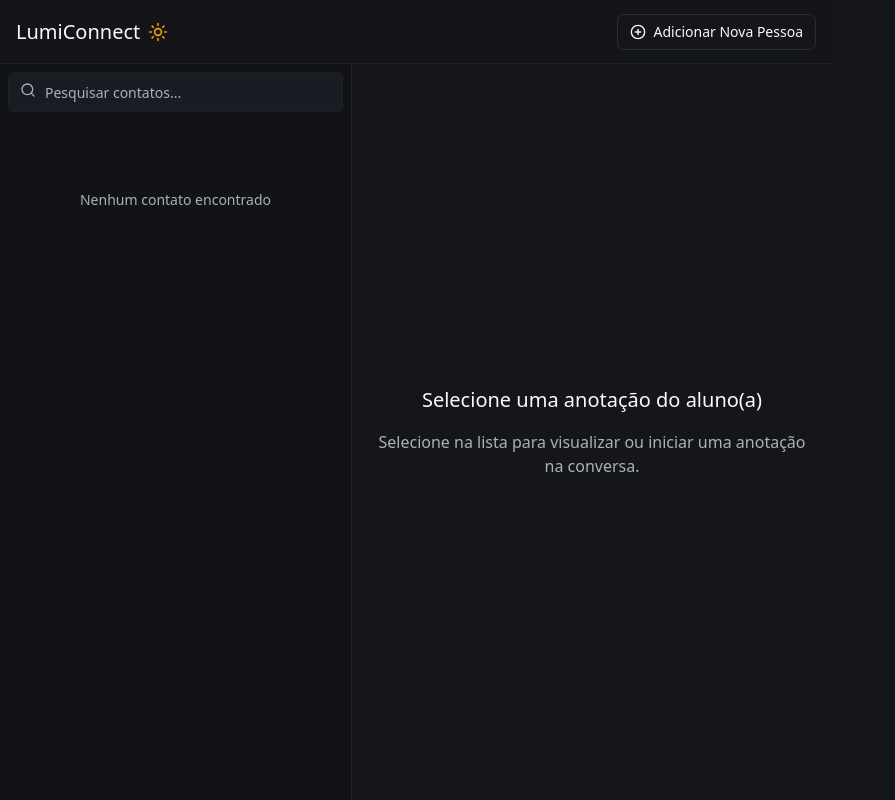
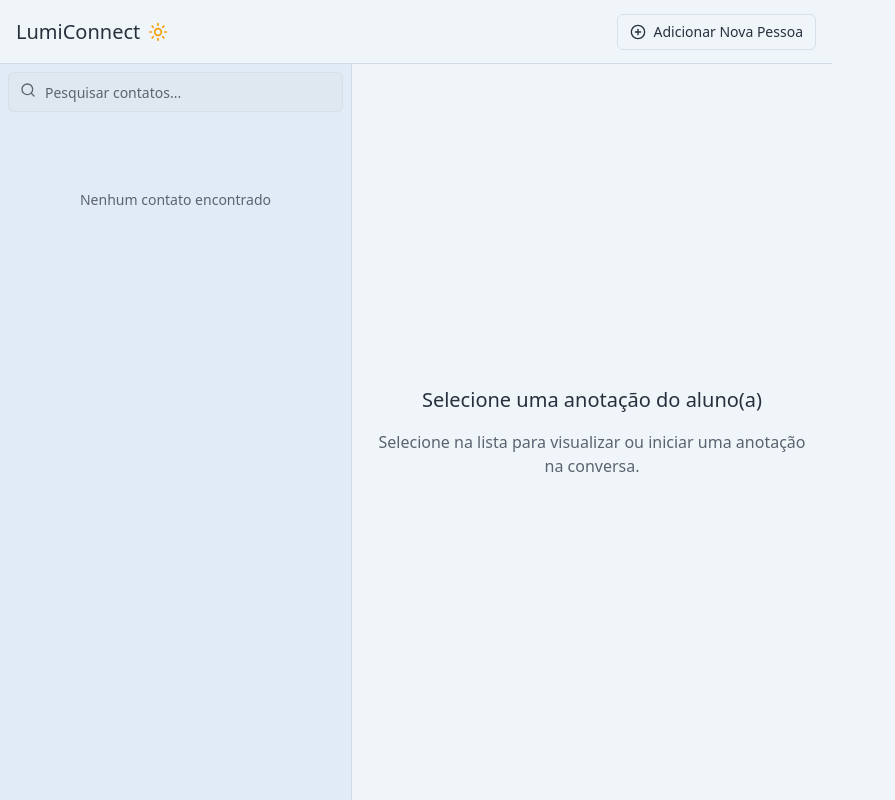
Before and after one commit to DeveloperMatheusH/LumiConnect, a React (Vite) app: page / in a window 1280 px wide. Shown: the whole page, without its empty margins (0-895 px from the left). Built offline with nearby package versions, Linux system fonts and the light colour scheme.

Commit message:
Change background color
Change the background color to light blue.

```diff
--- a/src/index.css
+++ b/src/index.css
@@ -5,43 +5,43 @@
 
 @layer base {
   :root {
-    --background: 220 10% 9%;
-    --foreground: 210 40% 98%;
+    --background: 210 50% 96%;
+    --foreground: 220 20% 20%;
 
-    --card: 224 10% 12%;
-    --card-foreground: 210 40% 98%;
+    --card: 210 40% 94%;
+    --card-foreground: 220 20% 20%;
 
-    --popover: 224 10% 12%;
-    --popover-foreground: 210 40% 98%;
+    --popover: 210 40% 94%;
+    --popover-foreground: 220 20% 20%;
 
     --primary: 217 76% 56%;
     --primary-foreground: 210 40% 98%;
 
-    --secondary: 220 20% 16%;
-    --secondary-foreground: 210 40% 98%;
+    --secondary: 210 30% 90%;
+    --secondary-foreground: 220 20% 20%;
 
-    --muted: 220 15% 18%;
-    --muted-foreground: 220 10% 70%;
+    --muted: 210 40% 88%;
+    --muted-foreground: 220 10% 40%;
 
-    --accent: 220 25% 22%;
-    --accent-foreground: 210 40% 98%;
+    --accent: 210 40% 84%;
+    --accent-foreground: 220 20% 20%;
 
     --destructive: 0 84% 60%;
     --destructive-foreground: 210 40% 98%;
 
-    --border: 220 15% 15%;
-    --input: 220 15% 18%;
-    --ring: 224 71% 45%;
+    --border: 210 30% 86%;
+    --input: 210 30% 88%;
+    --ring: 217 71% 45%;
 
     --radius: 0.5rem;
 
-    --sidebar-background: 225 12% 8%;
-    --sidebar-foreground: 210 40% 98%;
+    --sidebar-background: 210 50% 92%;
+    --sidebar-foreground: 220 20% 20%;
     --sidebar-primary: 217 76% 56%;
     --sidebar-primary-foreground: 210 40% 98%;
-    --sidebar-accent: 225 15% 12%;
-    --sidebar-accent-foreground: 210 40% 98%;
-    --sidebar-border: 225 15% 14%;
+    --sidebar-accent: 210 40% 88%;
+    --sidebar-accent-foreground: 220 20% 20%;
+    --sidebar-border: 210 40% 86%;
     --sidebar-ring: 217 76% 56%;
   }
 }
```
